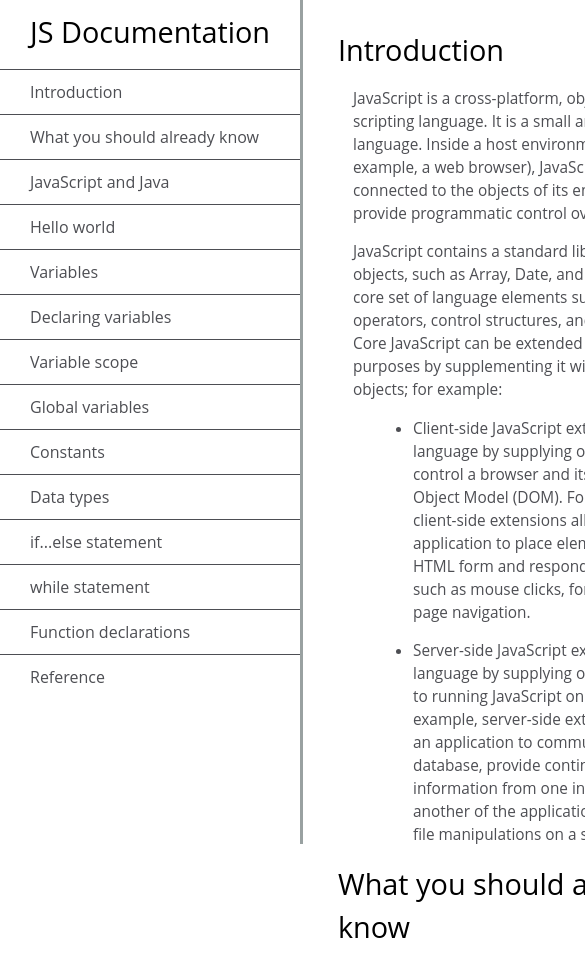
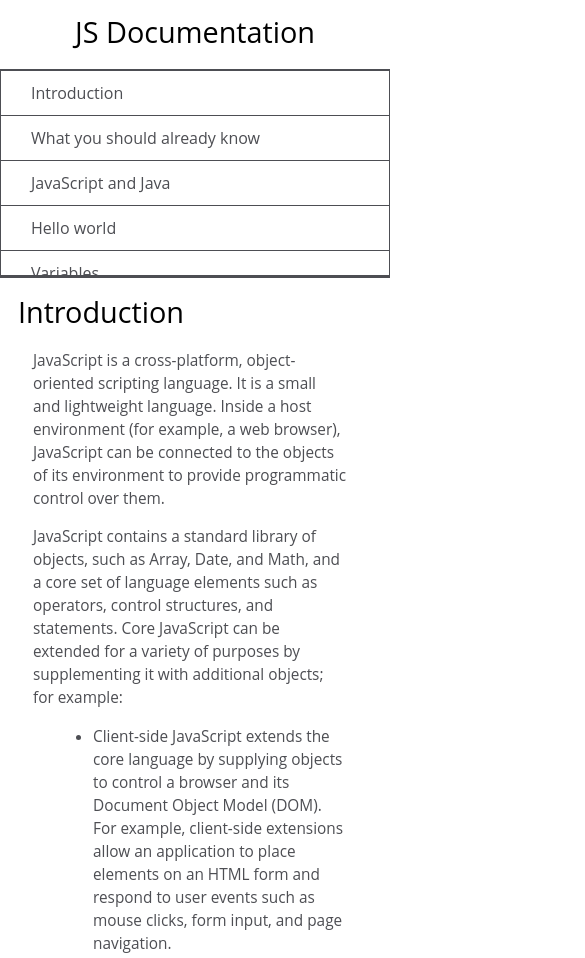
Before and after one commit to edcabiltes/m4d13-technical-doc, a plain HTML site: page index.html in a window 390 px wide. Shown: the top 958 px of the page, 585 px wide, since content can reach past the window. Drawn offline with Linux system fonts and the light colour scheme.

Commit message:
add responsive layout adjustments for navbar, main content, and code blocks

```diff
--- a/styles.css
+++ b/styles.css
@@ -84,3 +84,44 @@ code {
     margin: 10px;
     border-radius: 5px;
 }
+
+@media only screen and (max-width: 815px) {
+    #navbar ul {
+        border: 1px solid;
+        height: 207px;
+    }
+
+    #navbar {
+        background-color: white;
+        position: absolute;
+        top: 0;
+        padding: 0;
+        margin: 0;
+        width: 100%;
+        max-height: 275px;
+        border: none;
+        z-index: 1;
+        border-bottom: 2px solid;
+    }
+
+    #main-doc {
+        position: relative;
+        margin-left: 0px;
+        margin-top: 270px;
+    }
+}
+
+@media only screen and (max-width: 400px) {
+    #main-doc {
+        margin-left: -10px;
+    }
+
+    code {
+        margin-left: -20px;
+        width: 100%;
+        padding: 15px;
+        padding-left: 10px;
+        padding-right: 45px;
+        min-width: 233px;
+    }
+}
```
